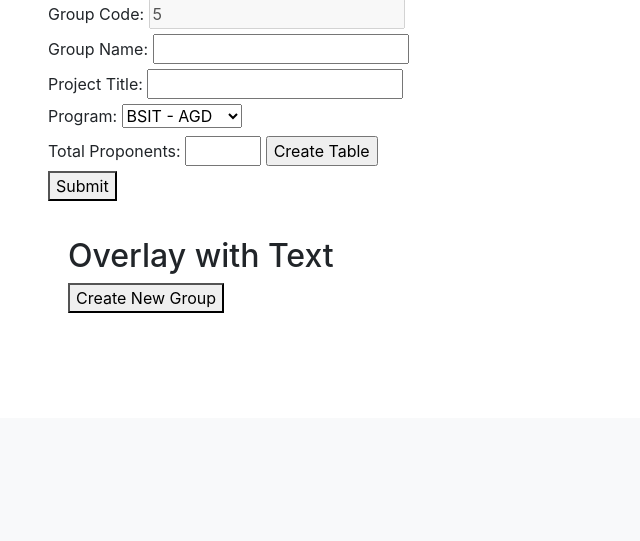
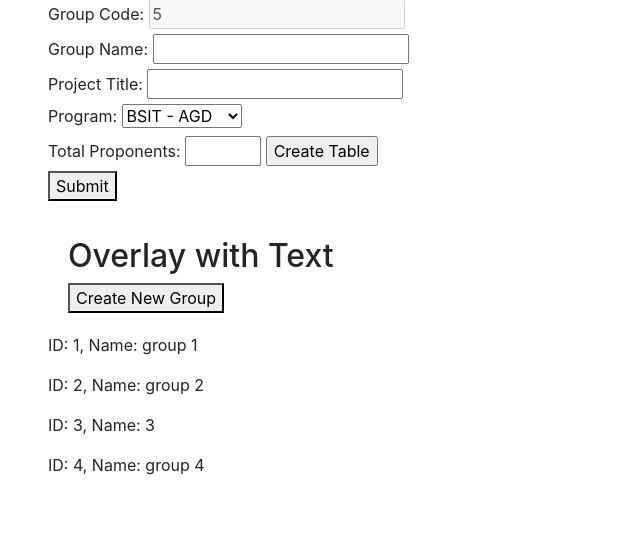
Before and after one commit to charss/Panel-Web-App, a Flask app: page /groups/ in a window 1280 px wide. Shown: the part 382-923 px from the top of the page, without its empty margins (0-640 px from the left). Before the commit the page ends 695 px from the top, so only its background shows below. Run offline with Flask 2, Linux system fonts and the light colour scheme; data comes from the database, SQL or seed files in the repository; both versions use the stored data as it was after the commit; some libraries are stand-ins or nearby versions.

Commit message:
Added view all groups

```diff
--- a/website/admin.py
+++ b/website/admin.py
@@ -25,7 +25,7 @@ def group():
         db.session.add(new_group)
         db.session.commit()
 
-    return render_template('groups.html', current_id=obj.id+1)
+    return render_template('groups.html', groups=Group.query.all(), current_id=obj.id+1)
 
 @admin.route('/panelist/')
 def panelist():
--- a/website/templates/admin/groups.html
+++ b/website/templates/admin/groups.html
@@ -74,6 +74,12 @@
         <h2>Overlay with Text</h2>
         <button onclick="on()">Create New Group</button>
     </div>
+
+    {% for group in groups %}
+        <p>ID: {{group.id}}, Name: {{group.name}}</p>
+    {% endfor %}
+
+
     <script>
         function on() {
             document.getElementById("overlay").style.display = "block";
```
Also changed, not shown: website/database.db.
